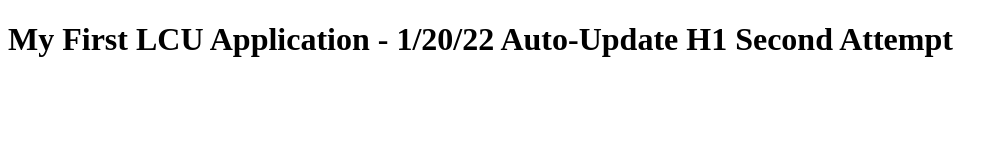
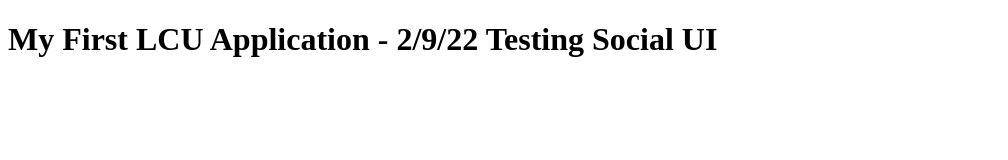
Before and after one commit to mpjbusiness/my-second-project-public-web-2, a website: page index.html in a window 1280 px wide. Shown: the whole page, without its empty margins (0-1008 px from the left). Drawn offline with Linux system fonts and the light colour scheme.

Commit message:
Testing Social UI

```diff
--- a/index.html
+++ b/index.html
@@ -7,6 +7,6 @@
     <meta name="viewport" content="width=device-width, initial-scale=1" />
   </head>
   <body>
-    <h1>My First LCU Application - 1/20/22 Auto-Update H1 Second Attempt</h1>
+    <h1>My First LCU Application - 2/9/22 Testing Social UI</h1>
   </body>
 </html>
```
